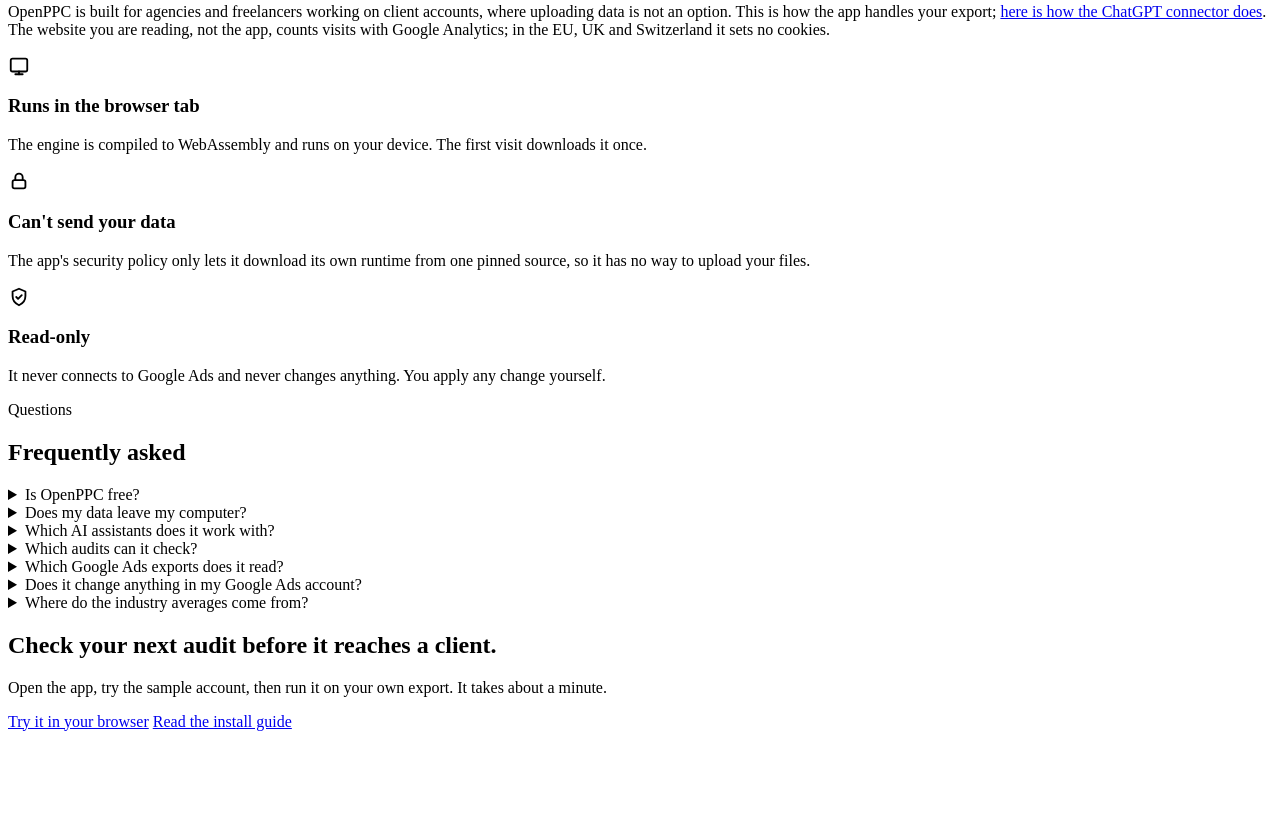
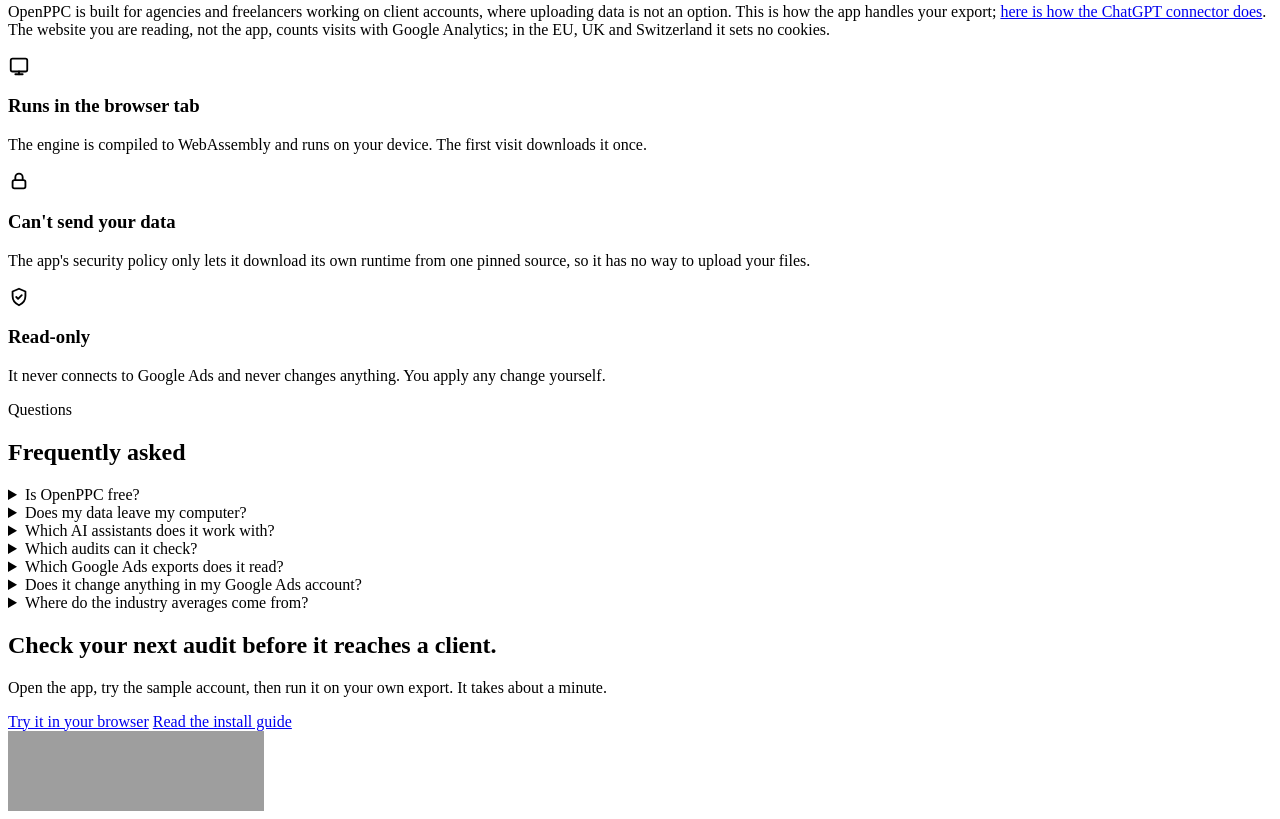
Before and after one commit to secondsteplabs/openppc, a plain HTML site: page site/pages/index.html in a window 1280 px wide. Shown: the part 8472-9291 px from the top of the page. Before the commit the page ends 9211 px from the top, so only its background shows below. Drawn offline with Linux system fonts and the light colour scheme; grey boxes are pictures that could not be loaded.

Commit message:
Home page: LaunchBuff badge in the closing section
Adds the Featured on LaunchBuff badge (light style, it sits on the dark
closing band) under the closing buttons, and lets the site's CSP load
images from launchbuff.com.

```diff
--- a/site/pages/index.html
+++ b/site/pages/index.html
@@ -184,5 +184,6 @@
       <a class="btn btn-primary" href="/app/">Try it in your browser</a>
       <a class="btn btn-light" href="/docs/install/">Read the install guide</a>
     </div>
+    <div class="lb-badge"><a href="https://launchbuff.com/products/openppc-ziwcok" target="_blank" rel="noopener noreferrer" title="Featured on LaunchBuff"><img src="https://launchbuff.com/badge-featured-light.svg" alt="Featured on LaunchBuff" width="256" height="80" loading="lazy"></a></div>
   </div>
 </section>
--- a/site/static/site.css
+++ b/site/static/site.css
@@ -124,6 +124,8 @@
 .works { display: flex; flex-wrap: wrap; align-items: center; justify-content: center; gap: 8px; font-size: 14px; font-weight: 600; color: var(--faint); }
 .ph-badge { display: flex; justify-content: center; margin-top: 18px; }
 .ph-badge img { display: block; }
+.lb-badge { margin-top: 10px; }
+.lb-badge img { display: block; }
 .works b { padding: 5px 13px; border: 1px solid var(--line); border-radius: 999px; background: var(--card); color: var(--ink2); font-weight: 700; }
 .ai-grid { display: grid; grid-template-columns: repeat(3, minmax(0, 1fr)); gap: 20px; }
 .card.ai { gap: 14px; }
```
Also changed, not shown: site/layout.html (+1 -1 lines).
